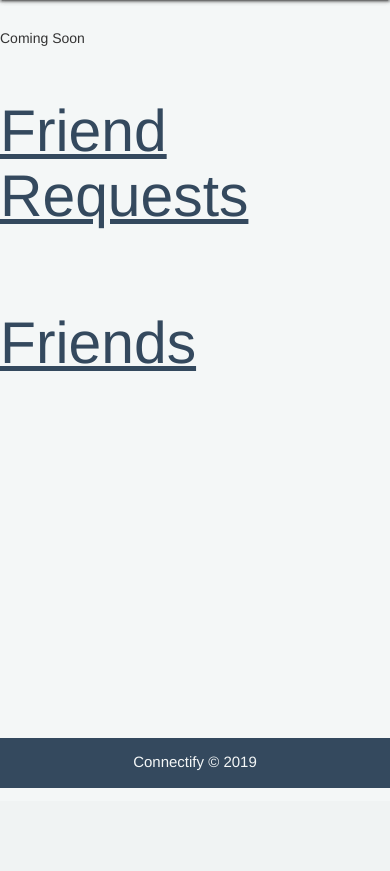
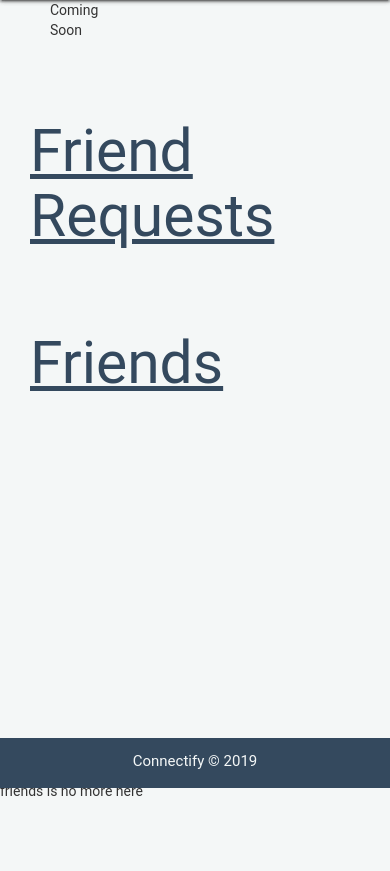
Before and after one commit to peterweckend/group-project-cmput404, a Django app: page /friends/ in a window 390 px wide. Shown: the part 56-927 px from the top of the page. Before the commit the page ends 844 px from the top, so only its background shows below. Run offline with Django 3.2, Linux system fonts and the light colour scheme; the visitor is signed in with stand-in values (Sample User, id 1); data that the repository does not hold is empty; parts of the project's set-up code (start-up, migrations or seed data) failed here and were passed over; some libraries are stand-ins or nearby versions.

Commit message:
friends page css changed

```diff
--- a/backend/project404_t8/API/static/homepage/homepage.css
+++ b/backend/project404_t8/API/static/homepage/homepage.css
@@ -10,7 +10,11 @@
   --letter-grey: #afaeae;
   --links-color: #3e81c4;
 }
-* { padding: 0; margin: 0; }
+* {
+  padding: 0;
+  margin: 0;
+  /* font-size: 15px !important; */
+}
 
 
 html, body {
@@ -26,6 +30,7 @@
 textarea {
   rows: 6;
 }
+
 /* ---------- HEADER ---------- */
 header {
   background: var(--dark-main) !important;
@@ -136,7 +141,15 @@
 @media screen and (max-width: 800px) {
   .leftcolumn, .midcolumn, .rightcolumn {
     width: 100%;
-    padding: 0;
+    padding: 10;
+  }
+  .leftcolumn {
+    float: left;
+    width: 25%;
+    padding-right: 50px;
+    position: relative !important;
+    top: 10%;
+    z-index: 2;
   }
 }
 
--- a/backend/project404_t8/templates/friends/friends.html
+++ b/backend/project404_t8/templates/friends/friends.html
@@ -6,7 +6,7 @@
 {% block content %}
 {% if user.is_authenticated %}
   {% load static %}
-  <link rel="stylesheet" type="text/css" href="{% static 'upload/upload.css' %}">
+  <link rel="stylesheet" type="text/css" href="{% static 'homepage/homepage.css' %}">
 
   <!--This is the friends page
       In the future this will probably be on the users profile page
```
